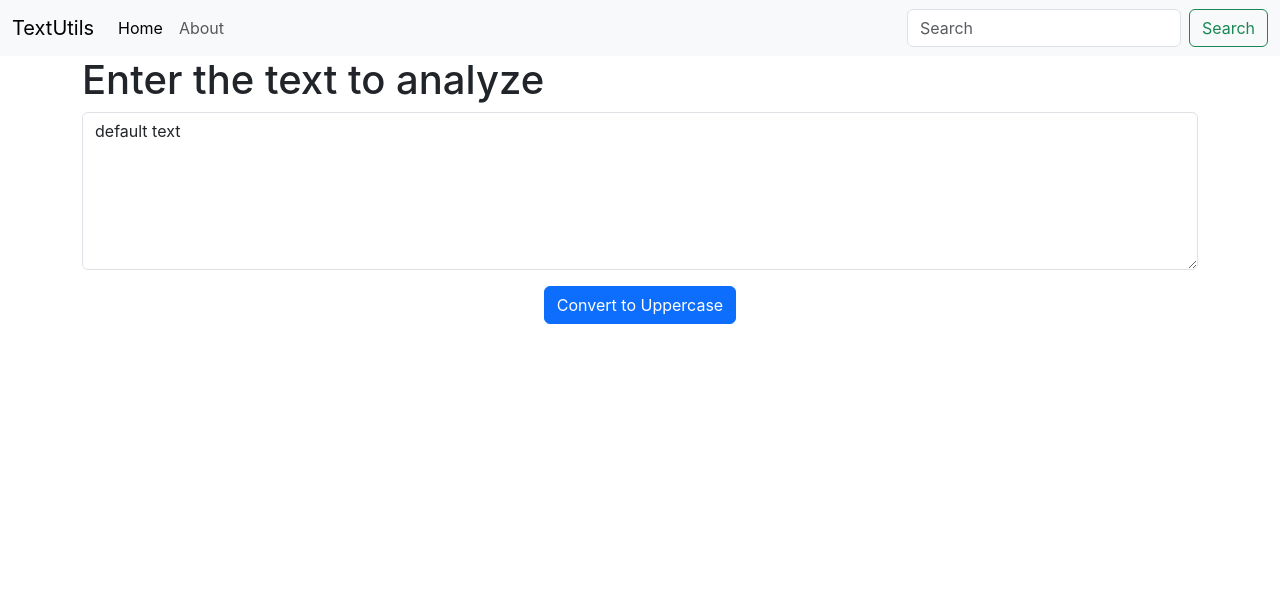
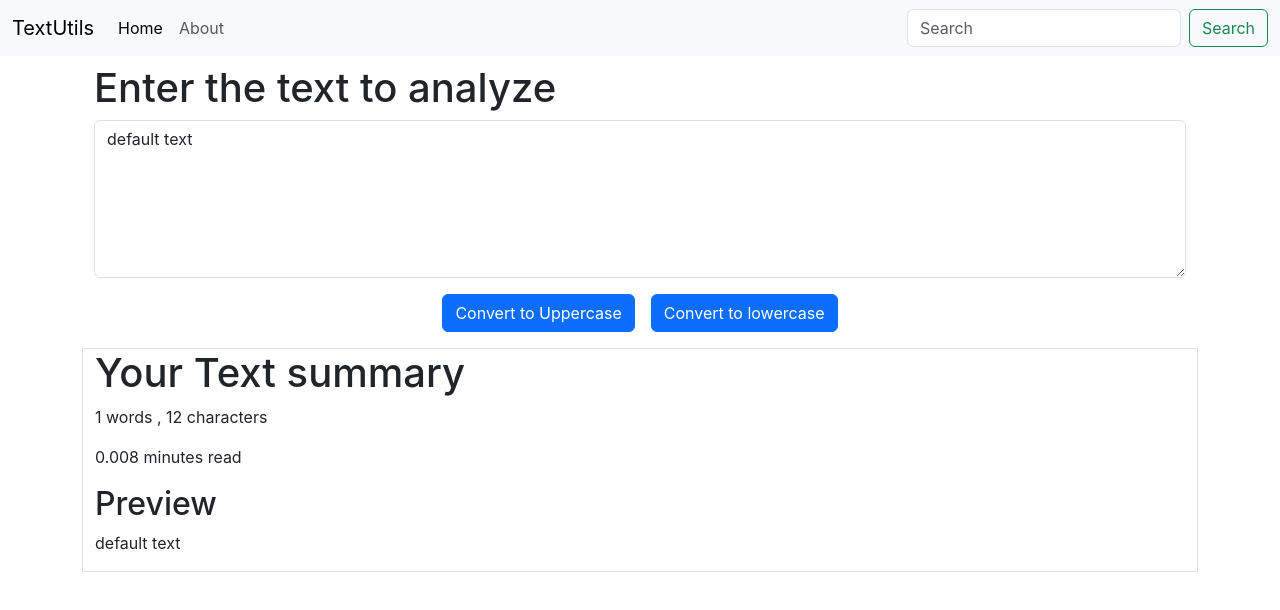
Before and after one commit to yaman1234/ReactJs, a React (Create React App) app: page / in a window 1280 px wide. Shown: the top 610 px of the page. Built offline with nearby package versions, Linux system fonts and the light colour scheme.

Commit message:
adding more logic to TextUtils

```diff
--- a/src/components/TextForm.js
+++ b/src/components/TextForm.js
@@ -8,6 +8,13 @@ export default function TextForm(props) {
         console.log("Uppcase was clicked");
         setText("you have clicked the handleUpClick" + text)
         let newText = text.toUpperCase();
+        setText(newText);
+    }
+
+    const handleLowerClick = () => {
+        console.log("handleLowerClick was clicked");
+        setText("you have clicked the handleLowerClick" + text)
+        let newText = text.toLowerCase();
         setText(newText);
     }
 
@@ -22,13 +29,26 @@ export default function TextForm(props) {
     // setText('new Text');     // correct way to update state
 
     return (
-        <div>
+        <>
+        <div className='container my-2'>
             <h1 className="text-start">{props.heading} </h1>
             <div className="mb-3">
                 <textarea className="form-control" value={text} onChange={handleOnChange} id="exampleFormControlTextarea1" rows="6"></textarea>
             </div>
 
-            <button type="button text-start" onClick={handleUpClick} className="btn btn-primary">Convert to Uppercase</button>
+            <button type="button" onClick={handleUpClick} className="btn btn-primary mx-2">Convert to Uppercase</button>
+            <button type="button" onClick={handleLowerClick} className="btn btn-primary mx-2">Convert to lowercase</button>
         </div>
+
+        <div className="container my-3 border ">
+        <h1 className="text-start">Your Text summary</h1>
+        <p className="text-start">{text.split(" ").length -1} words , {text.length} characters</p>
+        <p className="text-start">{0.008*(text.split(" ").length - 1)} minutes read</p>
+
+        <h2 className="text-start">Preview</h2>
+        <p className="text-start">{text}</p>
+        </div>
+
+        </>
     )
 }
```
